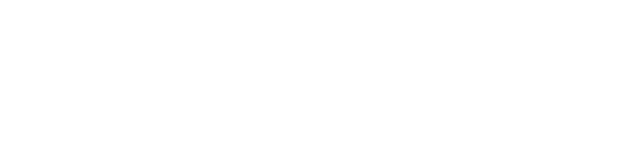
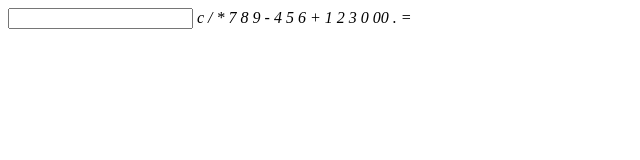
Before and after one commit to Yunis2001/Calculator, a plain HTML site: page index.html in a window 1280 px wide. Shown: the whole page, without its empty margins (0-640 px from the left). Drawn offline with Linux system fonts and the light colour scheme.

Commit message:
Add form details

```diff
--- a/index.html
+++ b/index.html
@@ -5,6 +5,32 @@
   <meta name="viewport" content="width=device-width, initial-scale=1.0">
   <title>Calculator</title>
 </head>
+<div class="container">
+  <form action="calculator" name ="calc">
+    <input type="text" class="value" readonly name=""txt>
+    <span class ="num" onclick="calc.txt.value=''"><i>c</i></span>
+    <span class ="num" onclick="calc.txt.value+='/'"><i>/</i></span>
+    <span class ="num" onclick="calc.txt.value+='*'"><i>*</i></span>
+    <span class ="num" onclick="calc.txt.value+='7'"><i>7</i></span>
+    <span class ="num" onclick="calc.txt.value+='8'"><i>8</i></span>
+    <span class ="num" onclick="calc.txt.value+='9'"><i>9</i></span>
+    <span class ="num" onclick="calc.txt.value+='-'"><i>-</i></span>
+    <span class ="num" onclick="calc.txt.value+='4'"><i>4</i></span>
+    <span class ="num" onclick="calc.txt.value+='5'"><i>5</i></span>
+    <span class ="num" onclick="calc.txt.value+='6'"><i>6</i></span>
+    <span class ="num" onclick="calc.txt.value+='+'"><i>+</i></span>
+    <span class ="num" onclick="calc.txt.value+='1'"><i>1</i></span>
+    <span class ="num" onclick="calc.txt.value+='2'"><i>2</i></span>
+    <span class ="num" onclick="calc.txt.value+='3'"><i>3</i></span>
+    <span class ="num" onclick="calc.txt.value+='0'"><i>0</i></span>
+    <span class ="num" onclick="calc.txt.value+='00'"><i>00</i></span>
+    <span class ="num" onclick="calc.txt.value+='.'"><i>.</i></span>
+
+    <span class ="num" onclick="document.calc.txt.value= eval(calc.txt.value)
+    "> <i>=</i></span>
+
+  </form>
+</div>
 <body>
 
 </body>
```
